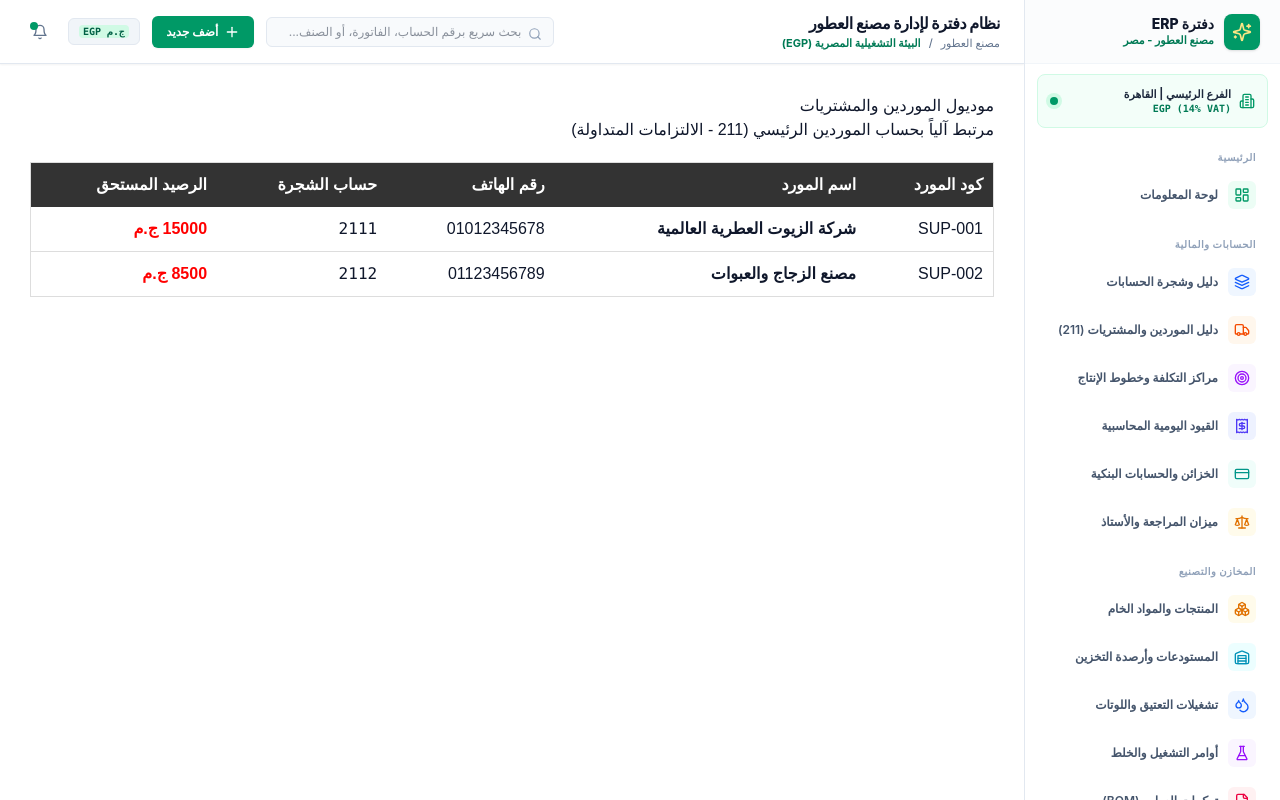
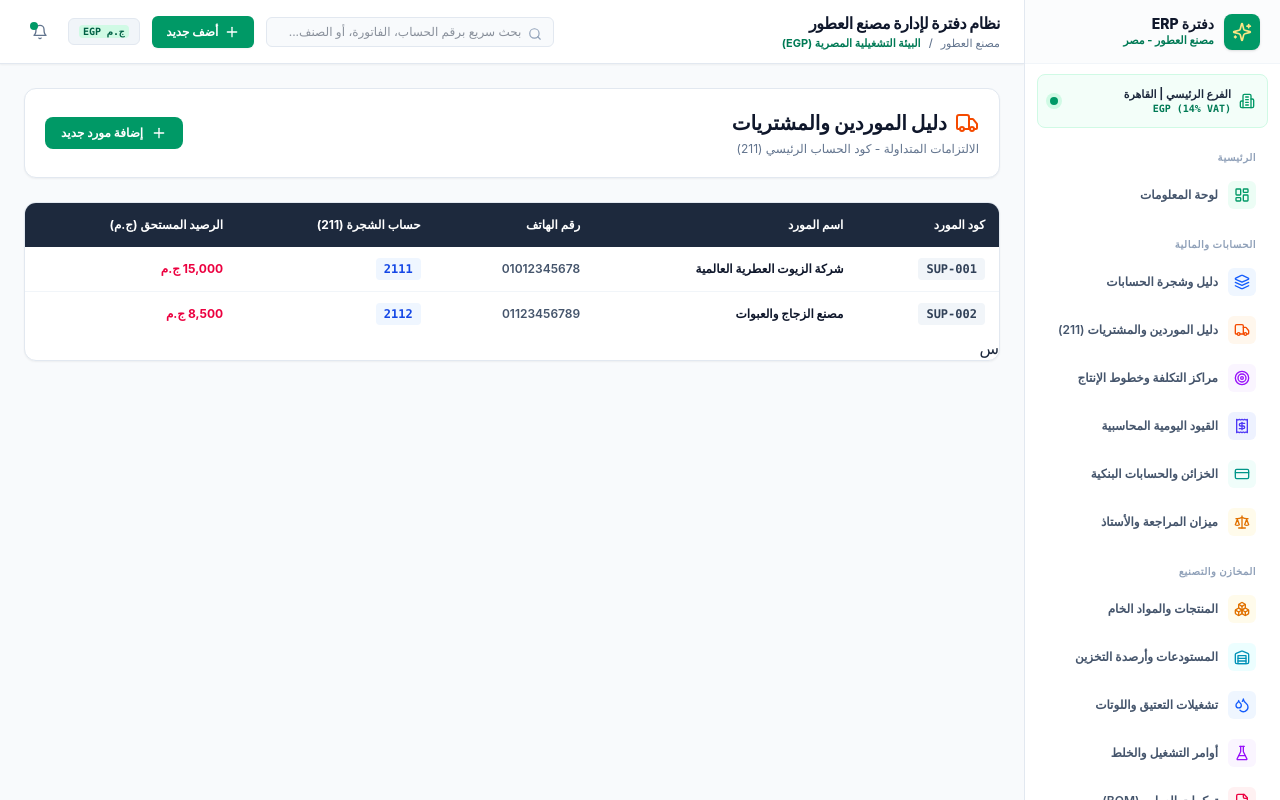
Before and after one commit to mohamedaltalkhawy97-hash/Perfume_ERP, a Next.js app: page /suppliers in a window 1280 px wide. Shown: the top 800 px of the page. Built offline with nearby package versions, Linux system fonts and the light colour scheme.

Commit message:
fix page.tsx suppliers route

```diff
--- a/src/app/suppliers/page.tsx
+++ b/src/app/suppliers/page.tsx
@@ -1,6 +1,7 @@
 'use client';
 
 import React, { useState } from 'react';
+import { Truck, Plus, Search, Phone, ShieldCheck, FileText } from 'lucide-react';
 
 export default function SuppliersPage() {
   const [suppliers] = useState([
@@ -9,32 +10,46 @@ export default function SuppliersPage() {
   ]);
 
   return (
-    <div style={{ padding: '30px', fontFamily: 'sans-serif', direction: 'rtl', backgroundColor: '#fff', minHeight: '100vh' }}>
-      <h2>موديول الموردين والمشتريات</h2>
-      <p>مرتبط آلياً بحساب الموردين الرئيسي (211 - الالتزامات المتداولة)</p>
+    <div className="p-6 bg-slate-50 min-h-screen text-slate-800" dir="rtl">
+      {/* Header */}
+      <div className="flex justify-between items-center mb-6 bg-white p-5 rounded-xl border border-slate-200 shadow-xs">
+        <div>
+          <h1 className="text-xl font-black text-slate-900 flex items-center gap-2">
+            <Truck className="w-6 h-6 text-orange-600" />
+            دليل الموردين والمشتريات
+          </h1>
+          <p className="text-xs text-slate-500 mt-1">الالتزامات المتداولة - كود الحساب الرئيسي (211)</p>
+        </div>
+        <button className="bg-emerald-600 hover:bg-emerald-700 text-white px-4 py-2 rounded-lg text-xs font-bold flex items-center gap-2 transition-all">
+          <Plus className="w-4 h-4" /> إضافة مورد جديد
+        </button>
+      </div>
 
-      <table style={{ width: '100%', borderCollapse: 'collapse', textAlign: 'right', marginTop: '20px', border: '1px solid #ddd' }}>
-        <thead>
-          <tr style={{ background: '#333', color: '#fff' }}>
-            <th style={{ padding: '10px' }}>كود المورد</th>
-            <th style={{ padding: '10px' }}>اسم المورد</th>
-            <th style={{ padding: '10px' }}>رقم الهاتف</th>
-            <th style={{ padding: '10px' }}>حساب الشجرة</th>
-            <th style={{ padding: '10px' }}>الرصيد المستحق</th>
-          </tr>
-        </thead>
-        <tbody>
-          {suppliers.map((sup) => (
-            <tr key={sup.id} style={{ borderBottom: '1px solid #ddd' }}>
-              <td style={{ padding: '10px' }}>{sup.code}</td>
-              <td style={{ padding: '10px' }}><strong>{sup.name}</strong></td>
-              <td style={{ padding: '10px' }}>{sup.phone}</td>
-              <td style={{ padding: '10px' }}><code>{sup.accountCode}</code></td>
-              <td style={{ padding: '10px', color: 'red', fontWeight: 'bold' }}>{sup.balance} ج.م</td>
+      {/* Table */}
+      <div className="bg-white rounded-xl border border-slate-200 overflow-hidden shadow-xs">
+        <table className="w-full text-right text-xs">
+          <thead className="bg-slate-800 text-white font-bold">
+            <tr>
+              <th className="p-3.5">كود المورد</th>
+              <th className="p-3.5">اسم المورد</th>
+              <th className="p-3.5">رقم الهاتف</th>
+              <th className="p-3.5">حساب الشجرة (211)</th>
+              <th className="p-3.5">الرصيد المستحق (ج.م)</th>
             </tr>
-          ))}
-        </tbody>
-      </table>
+          </thead>
+          <tbody className="divide-y divide-slate-100">
+            {suppliers.map((sup) => (
+              <tr key={sup.id} className="hover:bg-slate-50 font-semibold transition-all">
+                <td className="p-3.5"><code className="bg-slate-100 px-2 py-1 rounded text-slate-700 font-mono">{sup.code}</code></td>
+                <td className="p-3.5 font-bold text-slate-900">{sup.name}</td>
+                <td className="p-3.5 text-slate-600">{sup.phone}</td>
+                <td className="p-3.5"><code className="bg-blue-50 text-blue-700 px-2 py-1 rounded font-mono">{sup.accountCode}</code></td>
+                <td className="p-3.5 text-rose-600 font-bold">{sup.balance.toLocaleString()} ج.م</td>
+              </tr>
+            ))}
+          </tbody>
+        </table>س
+      </div>
     </div>
   );
 }
```
